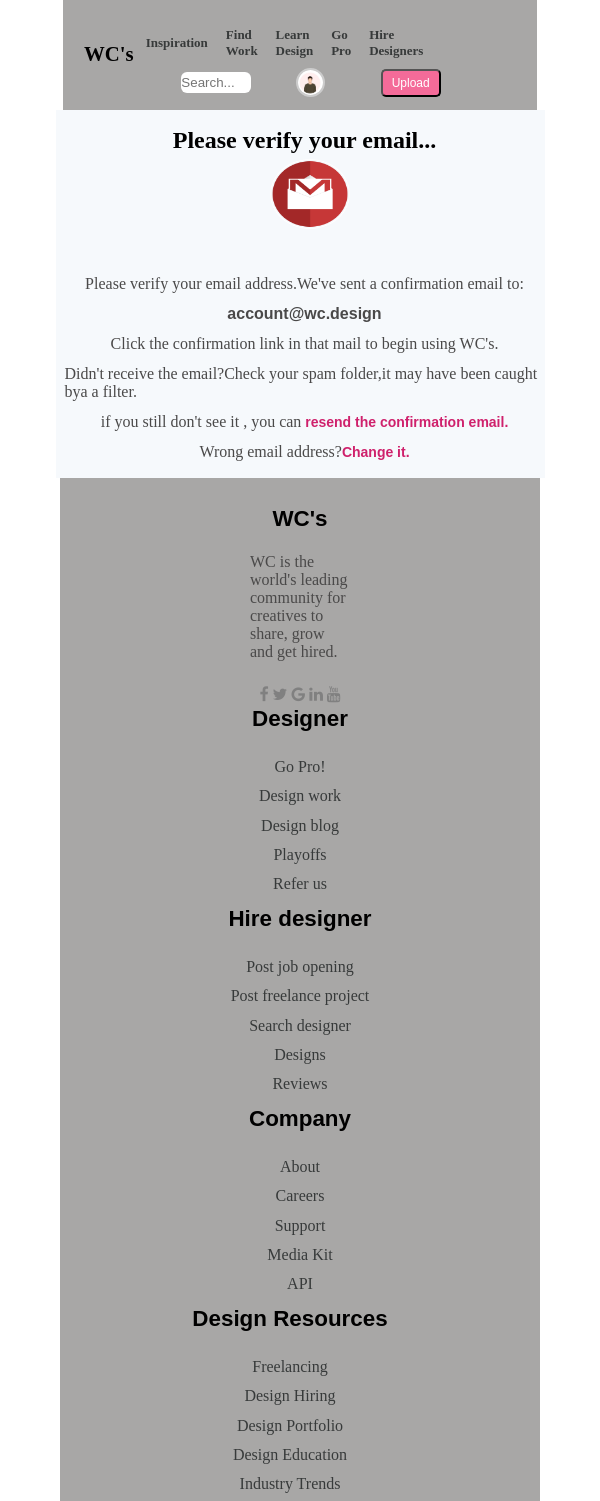
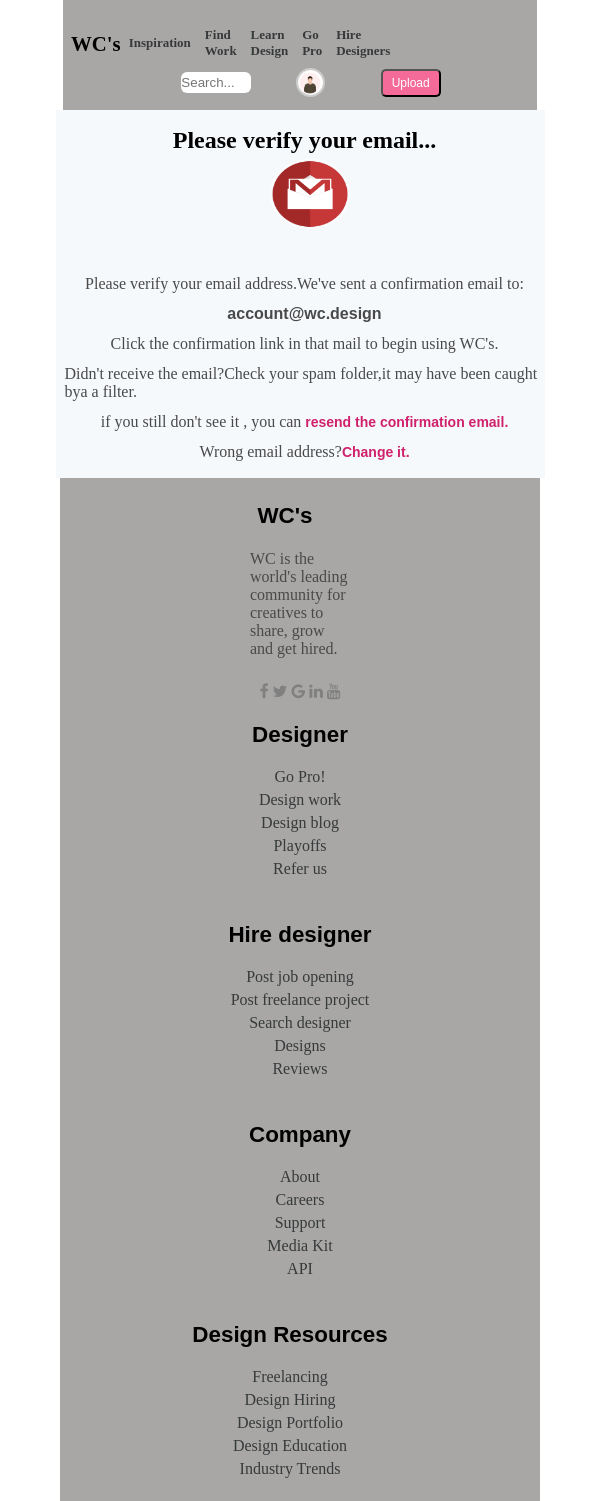
Before and after one commit to DevHarshAnand/Aeonaxy-Assignment.github.io, a plain HTML site: page final.html in a window 600 px wide. Shown: the top 1501 px of the page. Drawn offline with Linux system fonts and the light colour scheme.

Commit message:
minor changes

```diff
--- a/final.html
+++ b/final.html
@@ -399,8 +399,8 @@
 
       h1 {
         font-size: 1.3rem;
-        margin-left: 9px;
-        margin-bottom: -18px;
+        margin-left: -4px;
+        margin-bottom: 1px;
       }
 
       .navbar-right>div {
@@ -412,7 +412,7 @@
 
       .navbar-left a {
         padding: 1px 4px 1px 4px;
-        margin: 2px 2px 2px 8px;
+        margin: 2px 2px 2px 4px;
         text-decoration: none;
         color: rgb(55, 58, 58);
         font-weight: bold;
@@ -450,6 +450,9 @@
       .footer-container {
         flex-direction: column;
         background-color: rgb(168, 167, 166);
+        display: flex;
+        justify-content: center;
+        align-items: center;
       }
 
       .wc-contaier,
@@ -492,6 +495,10 @@
       .btn {
         margin-left: 21px;
         cursor: pointer;
+      }
+
+      #lefty{
+        margin-left: -30px;
       }
     }
   </style>
@@ -539,7 +546,7 @@
     <div class="special">
       <div class="footer-container">
         <div class="wc-contaier">
-          <span>WC's</span>
+          <span id="lefty">WC's</span>
           <p id="unique">WC is the world's leading community for creatives to share, grow and get hired.</p>
           <div class="social-icons">
             <a href="#" class="fa fa-facebook"></a>
```
Also changed, not shown: next-page.html (+2 -2 lines).
